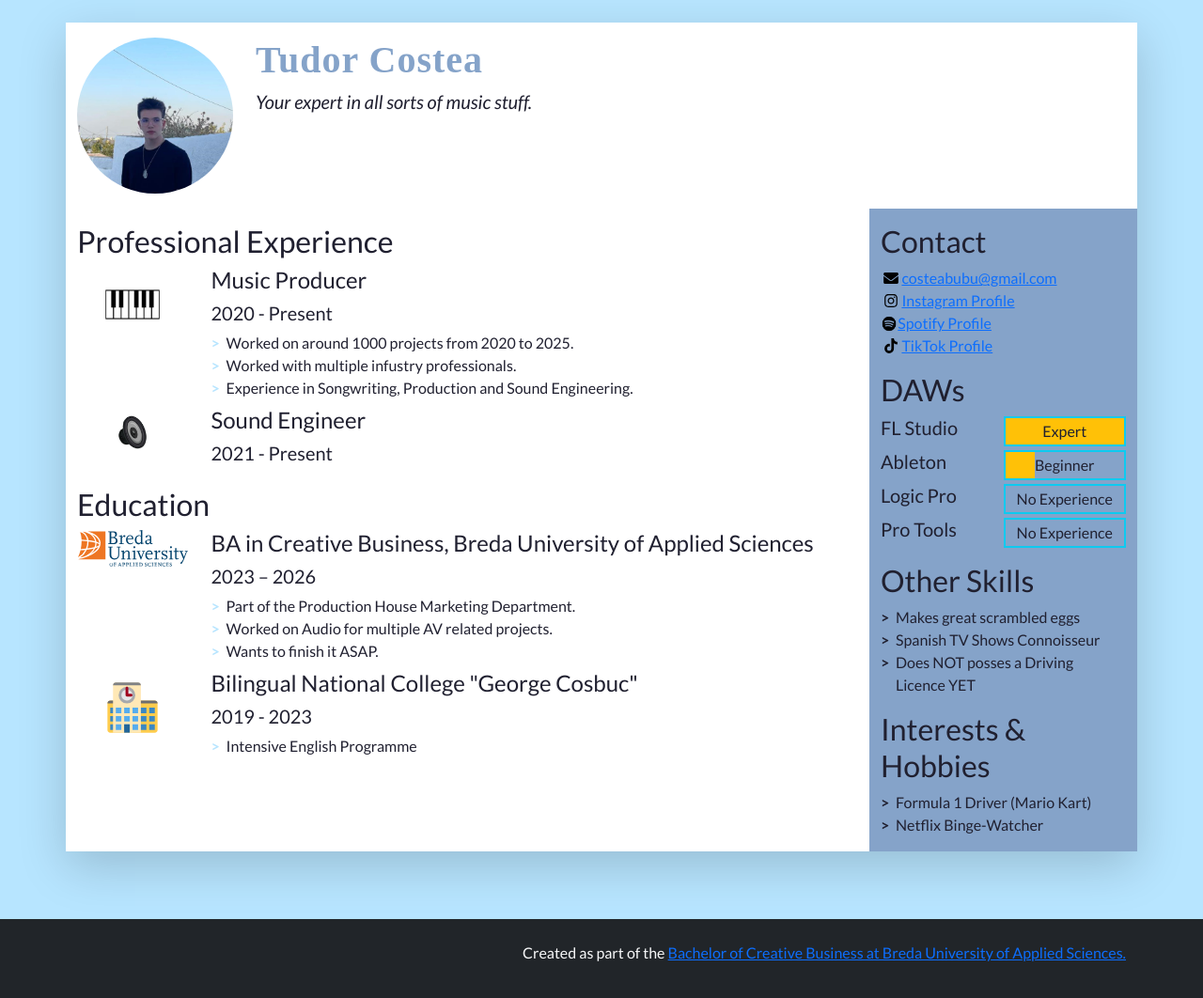
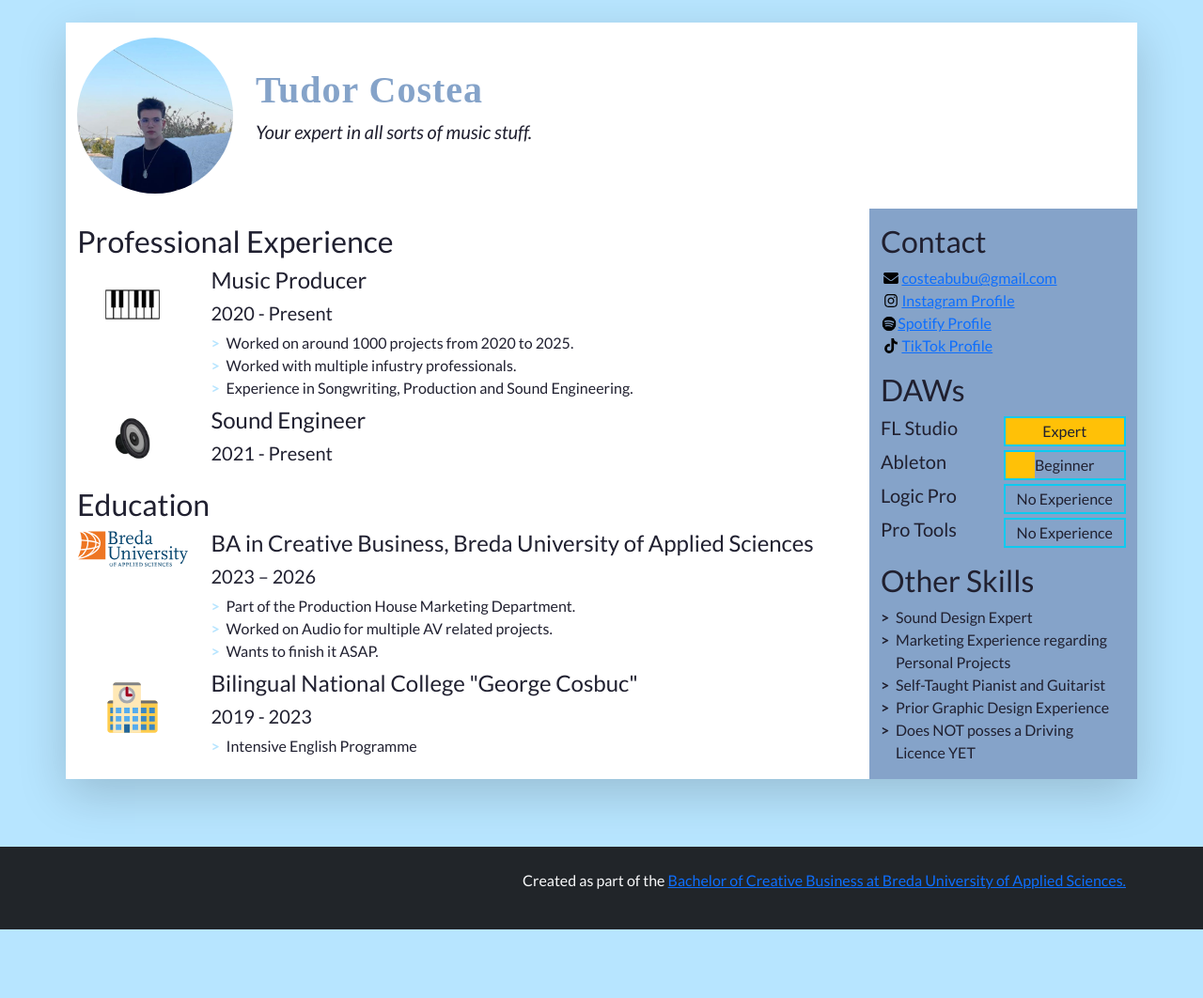
Before and after one commit to bubu9021/bubu-s-resume, a plain HTML site: page index.html in a window 1280 px wide. Shown: the whole page at 94% size. After the commit the page ends 989 px from the top, so only its background shows below. Drawn offline with nearby package versions, Linux system fonts and the light colour scheme.

Commit message:
Update index.html

```diff
--- a/index.html
+++ b/index.html
@@ -48,7 +48,7 @@
         <!--
           A container to wrap around your name and tagline. Full-width at small size, then columns of increasing size.
         -->
-        <div class="col-12 col-sm-8 col-md-9 col-lg-10 my-3 header-content">
+        <div class="col-12 col-sm-8 col-md-9 col-lg-10 my-5 header-content">
           <h1 class="custom-name">Tudor Costea</h1>
           <h5 class="fst-italic tagline">Your expert in all sorts of music stuff.</h5>
         </div>
@@ -99,7 +99,7 @@
               <li class="biography-item row mb-2">
                 <div class="logo-container col-3 col-sm-2 col-md-3 col-lg-2">
                 <!-- We're using a grid inside a grid so we can align logos and text -->
-                  <img class="biography-logo mw-100 d-block mx-auto" src="images/employers/speaker.jpg" alt="Company logo" width="80">
+                  <img class="biography-logo mw-100 d-block mx-auto" src="images/employers/speaker.jpg" alt="Company logo" width="100">
                 </div>
                 <div class="biography-contents col-9 col-sm-10 col-md-9 col-lg-10">
                   <h4>Sound Engineer</h4>
@@ -243,22 +243,15 @@
           <section class="my-3 aside-section">
             <h2>Other Skills</h2>
             <ul class="skill-list list-unstyled">
-              <li class="skill-item">Makes great scrambled eggs</li>
-              <li class="skill-item">Spanish TV Shows Connoisseur</li>
+              <li class="skill-item">Sound Design Expert</li>
+              <li class="skill-item">Marketing Experience regarding Personal Projects</li>
+              <li class="skill-item">Self-Taught Pianist and Guitarist</li>
+			  <li class="skill-item">Prior Graphic Design Experience</li>
               <li class="skill-item">Does NOT posses a Driving Licence YET</li>
             </ul>
           </section>
 
           <!-- End of other skills, moving on to interest and hobbies -->
-
-          <section class="my-3 aside-section">
-            <h2>Interests &amp; Hobbies</h2>
-            <ul class="skill-list list-unstyled">
-              <li class="skill-item">Formula 1 Driver (Mario Kart)</li>
-              <li class="skill-item">Netflix Binge-Watcher</li>
-            </ul>
-          </section>
-
         </aside>
       </div>
     </div>
```
